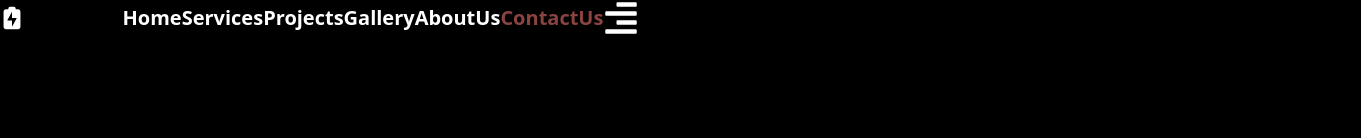
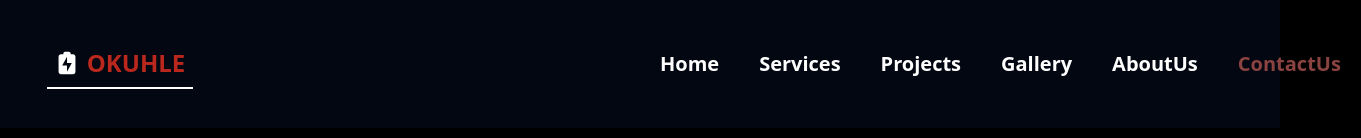
Before and after one commit to Samoel33/msimzaEng, a Next.js app: page / in a window 1280 px wide. Shown: the top 138 px of the page, 1361 px wide, since content can reach past the window. Built offline with nearby package versions, Linux system fonts and the light colour scheme.

Commit message:
moving files

```diff
--- a/Components/Navigation.tsx
+++ b/app/Navigation.tsx
@@ -7,7 +7,7 @@ import {
   FaTimes,
 } from "react-icons/fa";
 
-
+import {motion} from "framer-motion";
 import { usePathname } from 'next/navigation';
 export default function Navigation() {
     const [burgered,setBurger] = useState<boolean>(false);
@@ -54,10 +54,10 @@ const pathName = usePathname();
     <div className='h-full w-60 lg:justify-center justify-start items-center flex'>
       <Link href="/" className='text-2xl font-bold text-heading2 flex justify-center items-center  lg:p-2 p-1 border-b-2 border-white'><span><GiBatteryPack className='text-white mr-2'/></span>OKUHLE</Link>
     </div>
-    <ul className='lg:flex justify-between items-center hidden'>
+    <ul className='lg:w-1/2 lg:flex justify-between items-center hidden'>
      {
       navigationList.map(({id,value})=>(
-        <li className={isActive(value)?'active h-20 p-5 flex justify-center items-center':'h-20 p-5 flex justify-center items-center'} key={id}>
+        <li className={isActive(value)?'active h-20 p-5 flex justify-center items-center text-white':'h-20 p-5 flex justify-center items-center text-white'} key={id}>
           <Link href={`/Okuhle/${value}`} key={id} className='text-xl font-bold text-white'>{value}</Link>
         </li>
       ))
@@ -74,18 +74,18 @@ const pathName = usePathname();
         )}
     </nav>
     {burgered && (
-      <ul
-      className='absolute top-32 right-0 flex-col justify-between items-center lg:hidden z-10 bg-black w-full h-full'>
+      <motion.ul  animate={burgered ? "open" : "closed"}
+      variants={variants} className='absolute top-32 right-0 flex-col justify-between items-center lg:hidden z-10 bg-black w-full h-full'>
 
      {
         navigationList.map(({id,value})=>(
-          <li  className={isActive(value)?'active h-20 p-5 flex justify-center items-center':'h-20 p-5 flex justify-center items-center'} key={id}>
+          <motion.li variants={variantsList} initial="initial" whileInView="open" viewport={{once:true}} custom={id} className={isActive(value)?'active h-20 p-5 flex justify-center items-center text-white':'h-20 p-5 flex justify-center items-center text-white'} key={id}>
             <Link href={`/Okuhle/${value}`} key={id} className='text-xl font-bold text-white' onClick={closeBurger}>{value}</Link>
-          </li>
+          </motion.li>
         ))
       }
 
-    </ul>
+    </motion.ul>
     )
 
     }
--- a/app/layout.tsx
+++ b/app/layout.tsx
@@ -1,8 +1,8 @@
 import type { Metadata } from "next";
 import { Inter } from "next/font/google";
 import "./globals.css";
-import Navigation from "@/Components/Navigation";
-import Footer from "@/Components/Footer";
+import Navigation from "./Navigation";
+import Footer from "@/app/Footer";
 
 const inter = Inter({ subsets: ["latin"] });
 
```
Also changed, not shown: app/Footer.tsx (renamed from Components/Footer.tsx).
